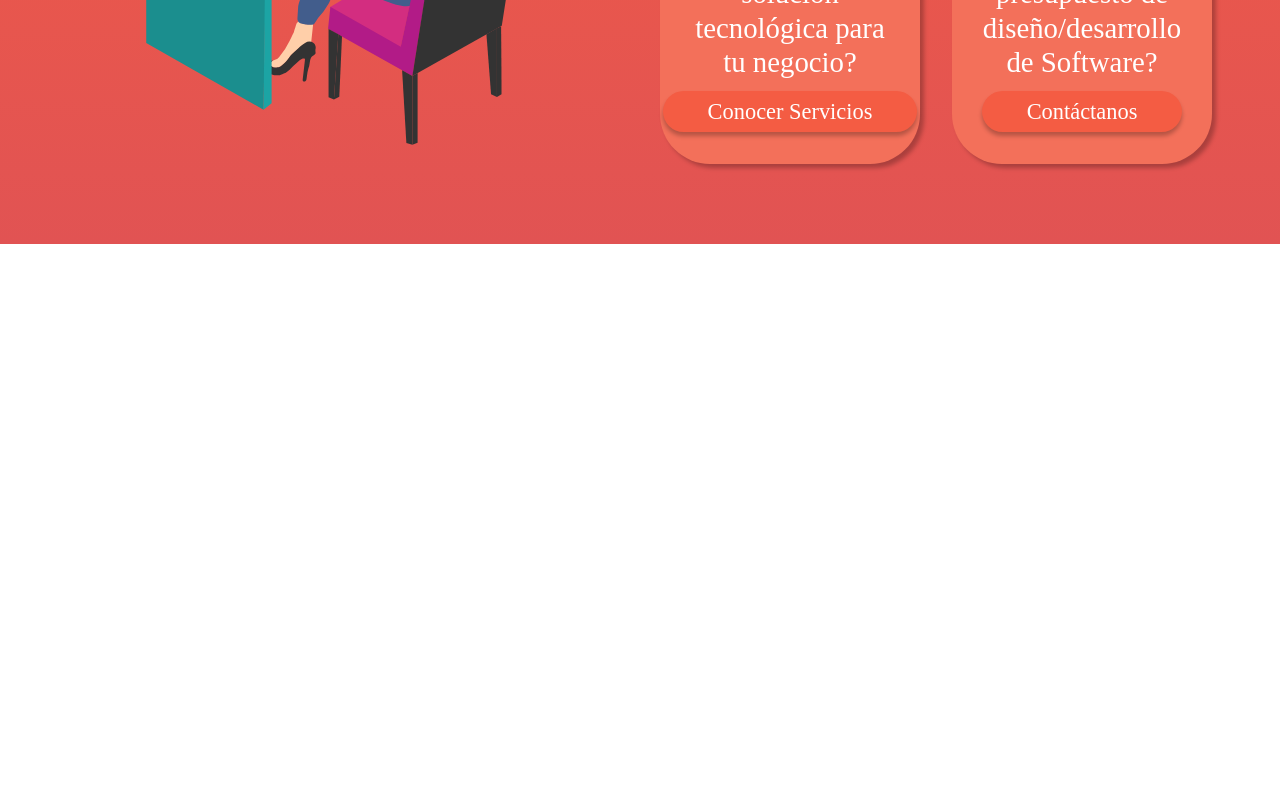
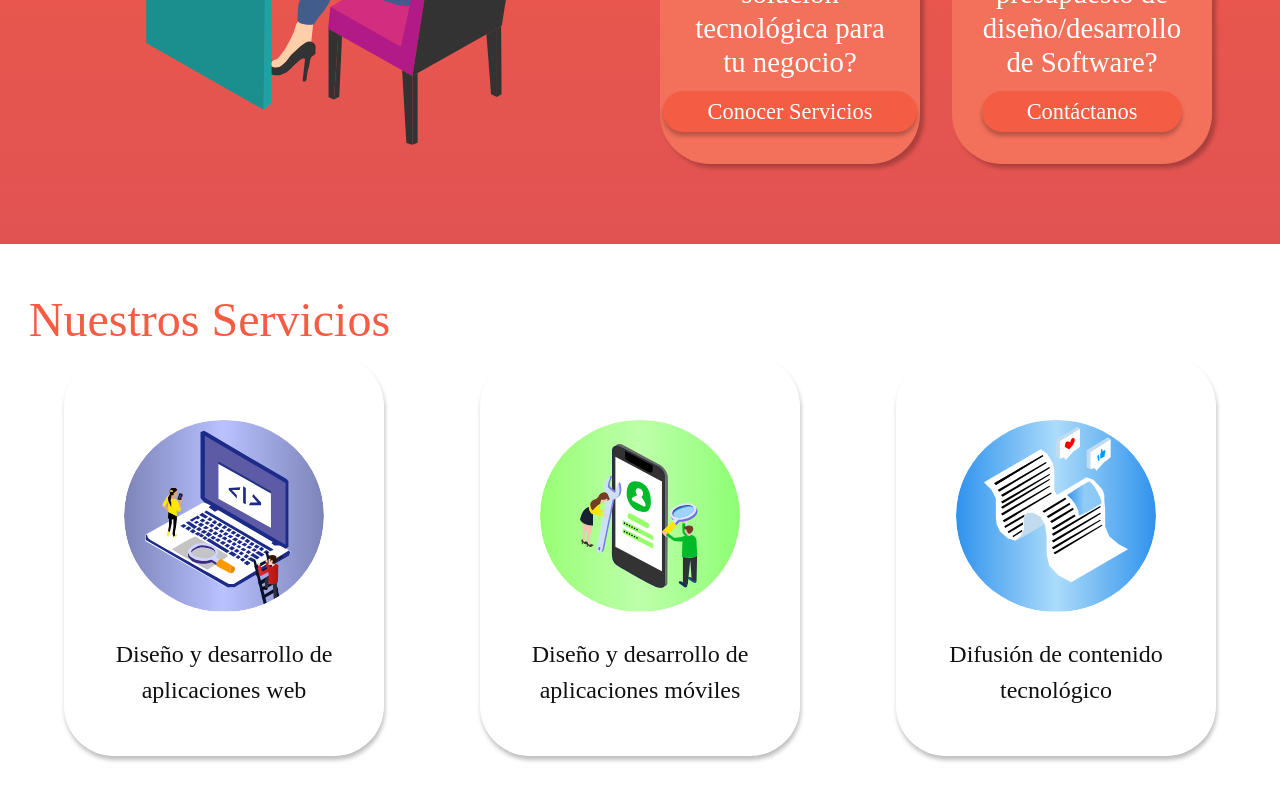
Before and after one commit to FlameTeam/FlameWebApp, a React (Create React App) app: page / in a window 1280 px wide. Shown: the part 526-1326 px from the top of the page. Before the commit the page ends 800 px from the top, so only its background shows below. Built offline with nearby package versions, Linux system fonts and the light colour scheme; a web font is replaced by a local one.

Commit message:
services cleaned

```diff
--- a/src/App.js
+++ b/src/App.js
@@ -5,7 +5,7 @@ import { theme } from "./resources/materialUITheme";
 
 import Navbar from "./components/Navbar";
 import Header from "./components/Header";
-// import Services from "./components/Services";
+import Services from "./components/Services";
 // import Contact from "./components/Contact";
 // import Team from "./components/Team";
 // import Footer from "./components/Footer";
@@ -15,8 +15,8 @@ const App = () => {
     <ThemeProvider theme={theme}>
       <Navbar />
       <Header />
-      {/* <Services />
-      <Contact />
+      <Services />
+      {/* <Contact />
       <Team />
       <Footer /> */}
     </ThemeProvider>
--- a/src/components/Services.js
+++ b/src/components/Services.js
@@ -1,29 +1,27 @@
 import React from "react";
-import useCustomStyles from "../styles/components/customStyle";
-import { Grid } from "@material-ui/core";
 
-import CardDefault from "./subcomponents/cards/CardDefault";
+import useStyles from "../resources/styles/customStyle";
+import { Grid, Typography } from "@material-ui/core";
+
+import ServiceCard from "./subcomponents/cards/ServiceCard.js";
 import Errors from "./subcomponents/Errors";
 
-import { serviceSection } from "../stories/ScreenSection.stories"; //json with data
+import { servicesData } from "../resources/data/servicesData";
 
 export function Services({ error }) {
-  const Customclasses = useCustomStyles();
+  const classes = useStyles();
 
   if (error) {
     return <Errors type={error} />;
   }
 
   return (
-    <Grid container className={Customclasses.header} id="services">
+    <Grid container className={classes.header} id="services">
       <Grid item style={{ width: "100%" }}>
-        <h2 className={Customclasses.title}>Nuestros Servicios</h2>
-        <Grid container className={Customclasses.gridBoxesContainer}>
-          {serviceSection.map(function(card, i) {
-            if (serviceSection.length - 1 === i) {
-              return <CardDefault key={i} card={card} lastCard={true} />;
-            }
-            return <CardDefault key={i} card={card} lastCard={false} />;
+        <Typography className={classes.title}>Nuestros Servicios</Typography>
+        <Grid container className={classes.gridBoxesContainer}>
+          {servicesData.map(function(card, i) {
+            return <ServiceCard key={i} card={card} />;
           })}
         </Grid>
       </Grid>
--- a/src/components/subcomponents/cards/CardDefault.js
+++ b/src/components/subcomponents/cards/ServiceCard.js
@@ -1,30 +1,22 @@
 import React from "react";
 import PropTypes from "prop-types";
 import useStyles from "../../../styles/subcomponents/cardStyle";
-import { Grid } from "@material-ui/core";
+import { Grid, Typography } from "@material-ui/core";
 
-export default function CardDefault({ card, lastCard }) {
+export default function ServiceCard({ card }) {
   const classes = useStyles();
 
-  let GridBoxStyle;
-  if (lastCard) {
-    GridBoxStyle = classes.gridLastBox;
-  } else {
-    GridBoxStyle = classes.gridBox;
-  }
-
   return (
-    <Grid item xs={12} sm={3} className={GridBoxStyle}>
+    <Grid item xs={12} sm={3} className={classes.gridBox}>
       <Grid container justify="center">
         <img src={card.img} alt="Avatar" className={classes.image} />
-        <h3 className={classes.titleBox}>{card.subtitle}</h3>
+        <Typography className={classes.titleBox}>{card.subtitle}</Typography>
       </Grid>
     </Grid>
   );
 }
 
-//Definiendo el objeto que debe llegar al componente
-CardDefault.propTypes = {
+ServiceCard.propTypes = {
   card: PropTypes.shape({
     img: PropTypes.string.isRequired,
     subtitle: PropTypes.string.isRequired,
--- /dev/null
+++ b/src/resources/data/servicesData.js
@@ -0,0 +1,17 @@
+export const servicesData = [
+  {
+    id: 1,
+    subtitle: "Diseño y desarrollo de aplicaciones web",
+    img: "icon/web_app.svg",
+  },
+  {
+    id: 2,
+    subtitle: "Diseño y desarrollo de aplicaciones móviles",
+    img: "icon/movil_app.svg",
+  },
+  {
+    id: 3,
+    subtitle: "Difusión de contenido tecnológico",
+    img: "icon/difusion.svg",
+  },
+];
--- /dev/null
+++ b/src/resources/styles/customStyle.js
@@ -0,0 +1,69 @@
+import { makeStyles } from "@material-ui/core/styles";
+
+const useStyles = makeStyles((theme) => ({
+  // ____________________________________ Services & Team __________________________________
+
+  gridBoxesContainer: {
+    justifyContent: "center",
+  },
+
+  header: {
+    flexGrow: "1",
+    alignItem: "center",
+    [theme.breakpoints.up("xs")]: {},
+    [theme.breakpoints.up("sm")]: {
+      paddingTop: "1em",
+      paddingBottom: "1em",
+    },
+    [theme.breakpoints.up("md")]: {},
+    [theme.breakpoints.up("lg")]: {
+      paddingTop: "2.5em",
+      paddingBottom: "2.5em",
+    },
+  },
+
+  title: {
+    color: "#F45C43",
+    fontWeight: "normal",
+    textAlign: "left",
+
+    [theme.breakpoints.up("xs")]: {
+      fontSize: "2.2em",
+      marginLeft: "0.6em",
+    },
+    [theme.breakpoints.up("sm")]: {
+      fontSize: "2.5em",
+    },
+    [theme.breakpoints.up("md")]: {
+      fontSize: "2.7em",
+    },
+    [theme.breakpoints.up("lg")]: {
+      fontSize: "3em",
+    },
+  },
+
+  gradientBackground: {
+    background: "linear-gradient(179.68deg, #F46443 4.56%, #FFD15C 255.72%)",
+    flexGrow: "1",
+    alignItem: "center",
+
+    [theme.breakpoints.up("xs")]: {
+      paddingTop: "2.2em",
+      paddingBottom: "2.1em",
+    },
+    [theme.breakpoints.up("sm")]: {
+      paddingTop: "2em",
+      paddingBottom: "2em",
+    },
+    [theme.breakpoints.up("md")]: {
+      paddingTop: "3em",
+      paddingBottom: "3em",
+    },
+    [theme.breakpoints.up("lg")]: {
+      paddingTop: "4em",
+      paddingBottom: "4em",
+    },
+  },
+}));
+
+export default useStyles;
--- a/src/styles/subcomponents/cardStyle.js
+++ b/src/styles/subcomponents/cardStyle.js
@@ -103,41 +103,6 @@ const useStyles = makeStyles((theme) => ({
     [theme.breakpoints.up("lg")]: {
       marginLeft: "3em",
       marginRight: "3em",
-    },
-  },
-
-  gridLastBox: {
-    boxShadow: "1px 4px 4px rgba(0, 0, 0, 0.25)",
-    borderRadius: "80px",
-
-    [theme.breakpoints.up("xs")]: {
-      marginLeft: "2em",
-      marginRight: "2em",
-      marginBottom: "0",
-      borderRadius: "50px",
-      minWidth: "168px",
-      maxWidth: "390px",
-      paddingTop: "2em",
-      paddingBottom: "2em",
-    },
-    [theme.breakpoints.up("sm")]: {
-      marginBottom: "1em",
-      maxWidth: "350px",
-      minWidth: "180px",
-      marginLeft: "0.6em",
-      marginRight: "0.6em",
-      paddingTop: "1em",
-      paddingBottom: "1em",
-    },
-    [theme.breakpoints.up("md")]: {
-      marginLeft: "2em",
-      marginRight: "2em",
-      paddingTop: "3em",
-      paddingBottom: "3em",
-    },
-    [theme.breakpoints.up("lg")]: {
-      marginLeft: "3em",
-      marginRight: "2em",
     },
   },
 
```
Also changed, not shown: 1 other file (tests, documents, lock files or other folders).
